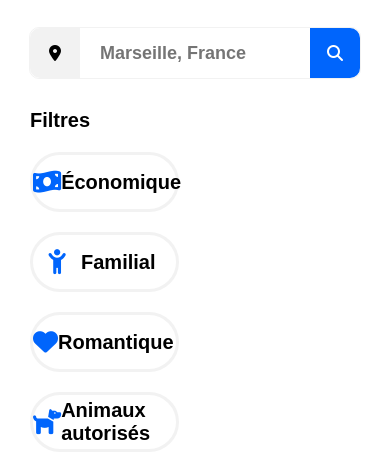
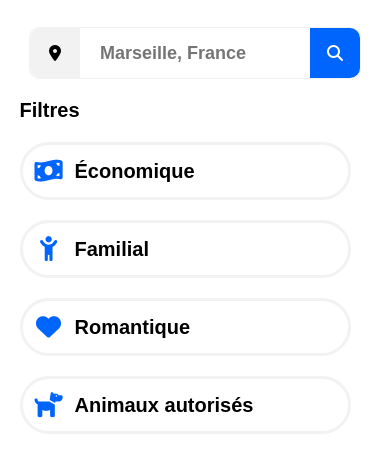
Before and after one commit to MisterDougi/Booki_Projet2-OC, a plain HTML site: page index.html in a window 390 px wide. Shown: the part 351-822 px from the top of the page. Drawn offline with Linux system fonts and the light colour scheme.

Commit message:
Filtres
Modifications des filtres <444px

```diff
--- a/css/resp_mobile.css
+++ b/css/resp_mobile.css
@@ -108,7 +108,9 @@
     /*FILTRES--------------------------------------------------*/
     .sectionFiltres{
         display: block;
-        margin: 30px 30px 0 30px;
+        width: 90%;
+        margin-top: 30px;
+        margin: auto;
     }
     .filtres{
         font-size: 20px;
@@ -118,7 +120,7 @@
     }
     .textIcon{
         border: 3px solid #f2f2f2;
-        height: 60px;
+        height: 100%;
         width: 45%;
         justify-content: flex-start;
         margin-bottom: 20px;
@@ -278,3 +280,17 @@
         margin-bottom: 10px;
     }
 }
+@media screen and (max-width: 444px){
+    .textIcon{
+        border: 3px solid #f2f2f2;
+        height: 100%;
+        width: 100%;
+        justify-content: flex-start;
+        margin-bottom: 20px;
+        border-radius: 40px;
+        margin-right: 20px;
+        font-weight: bold;
+        font-size: 20px;
+    }
+
+}
```
